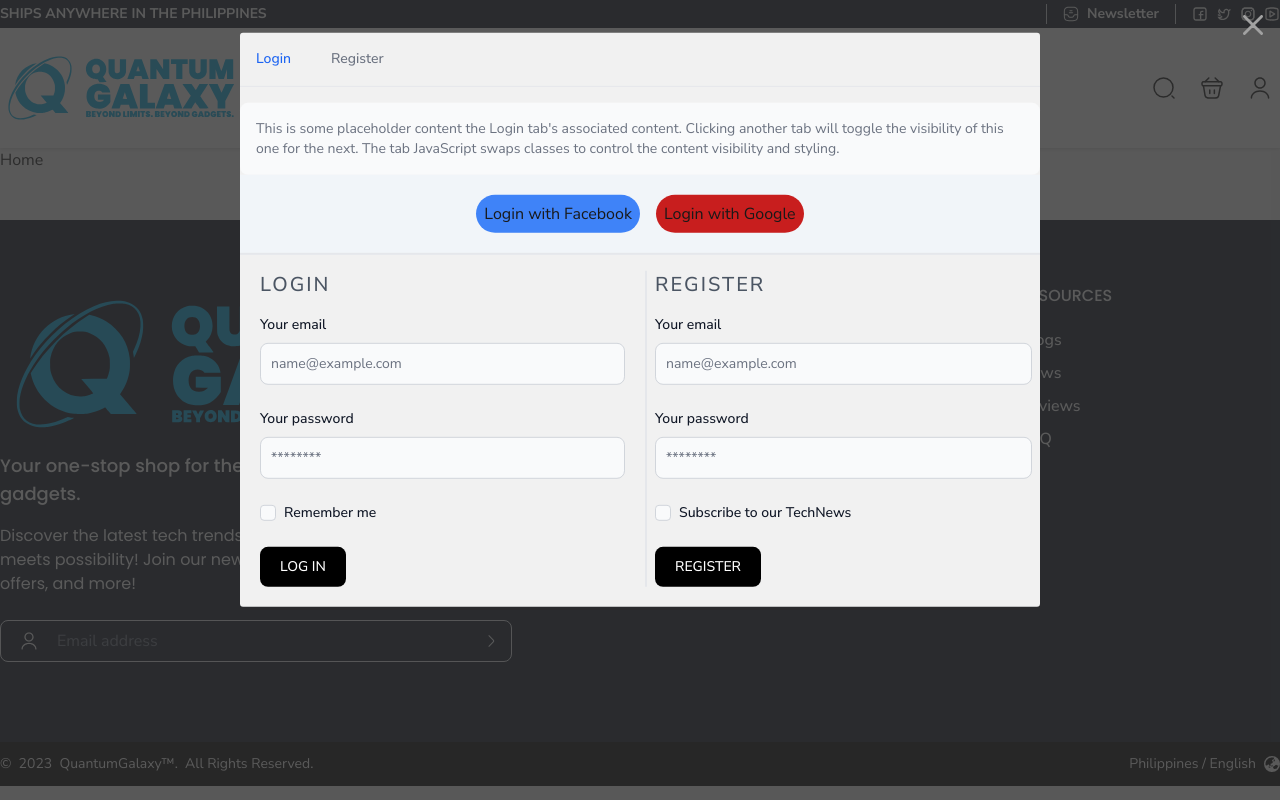
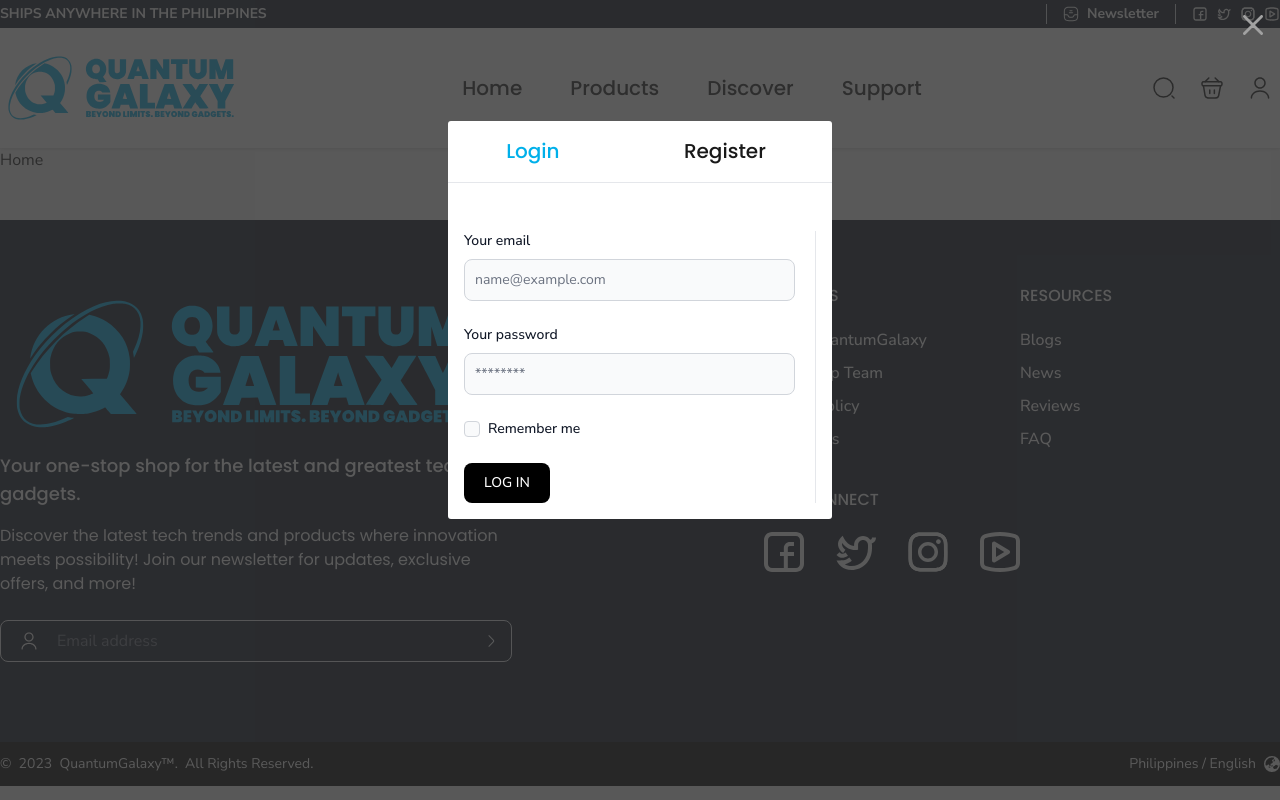
Before and after one commit to ricohermosoryan/Mini-Project-2, a React (Vite) app: page / in a window 1280 px wide. Both pictures are taken after a click on the picture 1260 px from the left and 88 px from the top of the page. Built offline with nearby package versions, Linux system fonts and the light colour scheme.

Commit message:
Update login modal

```diff
--- a/src/components/Navbar.jsx
+++ b/src/components/Navbar.jsx
@@ -78,8 +78,8 @@ export default function Navbar() {
 
       const options = {
         defaultTabId: 'register',
-        activeClasses: 'text-blue-600 hover:text-blue-600 dark:text-blue-500 dark:hover:text-blue-400 border-blue-600 dark:border-blue-500',
-        inactiveClasses: 'text-gray-500 hover:text-gray-600 dark:text-gray-400 border-gray-100 hover:border-gray-300 dark:border-gray-700 dark:hover:text-gray-300',
+        activeClasses: 'heading text-quantum hover:text-quantum dark:text-quantum dark:hover:text-quantum border-quantum dark:border-quantum',
+        inactiveClasses: 'heading hover:text-quantum dark:text-gray-400 border-gray-100 hover:border-quantum dark:border-gray-700 dark:hover:text-gray-300',
         onShow: () => {
           console.log('tab is shown');
         }
@@ -201,7 +201,7 @@ export default function Navbar() {
                 {navbarList.map((item, i) => (
                   <nav
                     key={i}
-                    className="heading text-xl font-medium py-1 border-b border-transparent  hover:border-b hover:border-quantum"
+                    className="heading text-xl font-medium py-1 border-b border-transparent hover:border-b hover:border-quantum"
                   >
                     {/* Code for the dropdown menu of Discover and support link */}
                     {item.name === "Discover" ||
@@ -302,42 +302,27 @@ export default function Navbar() {
                 <span className="sr-only">Close modal</span>
               </button>
             </div>
-            <div className="modal-content ">
 
             {/* PROFILE TAB */}
-
+            <div className="modal-content bg-white w-96">
+              {/* TABS */}
               <div className="mb-4 border-b border-gray-200 dark:border-gray-700">
-    <ul className="flex flex-wrap -mb-px text-sm font-medium text-center text-gray-500 dark:text-gray-400" id="profileTab">
+                  <ul className="flex justify-around -mb-px heading text-xl font-medium text-center text-quantum dark:text-quantum" id="profileTab">
                       <li className="mr-2">
-            <button className="inline-block p-4 border-b-2 border-transparent rounded-t-lg hover:text-gray-600 hover:border-gray-300 dark:hover:text-gray-300" id="login-tab" type="button">Login</button>
+                          <button className="inline-block py-1 m-3 border-b-2 border-transparent rounded-t-lg hover:text-quantum hover:border-quantum dark:hover:text-quantum" id="login-tab" type="button">Login</button>
                       </li>
                       <li className="mr-2">
-            <button className="inline-block p-4 border-b-2 border-transparent rounded-t-lg hover:text-gray-600 hover:border-gray-300 dark:hover:text-gray-300" id="register-tab" type="button">Register</button>
+                          <button className="inline-block py-1 m-3 border-b-2 border-transparent rounded-t-lg hover:text-quantum hover:border-quantum dark:hover:text-quantum" id="register-tab" type="button">Register</button>
                       </li>
                   </ul>
               </div>
+
+              {/* CONTENTS */}
               <div id="profileTabContent">
-    <div className="hidden p-4 rounded-lg bg-gray-50 dark:bg-gray-800" id="login-contents">
-        <p className="text-sm text-gray-500 dark:text-gray-400">This is some placeholder content the Login tab's associated content. Clicking another tab will toggle the visibility of this one for the next. The tab JavaScript swaps classes to control the content visibility and styling.</p>
-    </div>
-    <div className="hidden p-4 rounded-lg bg-gray-50 dark:bg-gray-800" id="register-contents" >
-        <p className="text-sm text-gray-500 dark:text-gray-400">This is some placeholder content the Register tab's associated content. Clicking another tab will toggle the visibility of this one for the next. The tab JavaScript swaps classes to control the content visibility and styling.</p>
-    </div>
-</div>
 
-              <div className="chooseAccount flex gap-4 border-b-2 bg-slate-100 justify-center">
-                <button className=" bg-blue-500 p-2 rounded-3xl mt-5 mb-5 ms-3">
-                  Login with Facebook
-                </button>
-                <button className=" bg-red-700 p-2 rounded-3xl mt-5 mb-5 me-3">
-                  Login with Google
-                </button>
-              </div>
-              <div className="input flex mt-4 ms-5 me-2 mb-5">
-                <div className="login w-1/2 border-e pe-5">
-                  <span className=" text-gray-600 tracking-widest text-xl font-medium">
-                    LOGIN
-                  </span>
+                {/* LOGIN */}
+                <div className="hidden p-4 rounded-lg bg-white dark:bg-main-body" id="login-contents">
+                  <div className="login border-e pe-5">
                     <form>
                       <div className="mb-6 mt-4">
                         <label
@@ -394,10 +379,11 @@ export default function Navbar() {
                       </button>
                     </form>
                   </div>
-                <div className="register w-1/2 border-s ps-2">
-                  <span className=" text-gray-600 tracking-widest text-xl font-medium">
-                    REGISTER
-                  </span>
+                </div>
+
+                {/* REGISTER */}
+                <div className="hidden p-4 rounded-lg bg-white dark:bg-main-body" id="register-contents" >
+                  <div className="register border-s ps-2">
                     <form>
                       <div className="mb-6 mt-4">
                         <label
@@ -457,6 +443,7 @@ export default function Navbar() {
                 </div>
               </div>
             </div>
+          </div>
         )}
       </header>
     </>
--- a/src/index.css
+++ b/src/index.css
@@ -32,6 +32,10 @@
 
     .text-dark-quantum {
         color: #005960;
+    }
+
+    .bg-main-body {
+        background-color: #f7f7f7;
     }
 
     .bg-dark-blue {
@@ -70,9 +74,8 @@
         left: 50%;
         transform: translate(-50%, -50%);
         line-height: 1.4;
-        background: #f1f1f1;
         border-radius: 3px;
-        width: 800px;
+        /* width: 800px; */
     }
 
     .close-modal {
```
Lines whose indentation alone changed are shown as unchanged.
